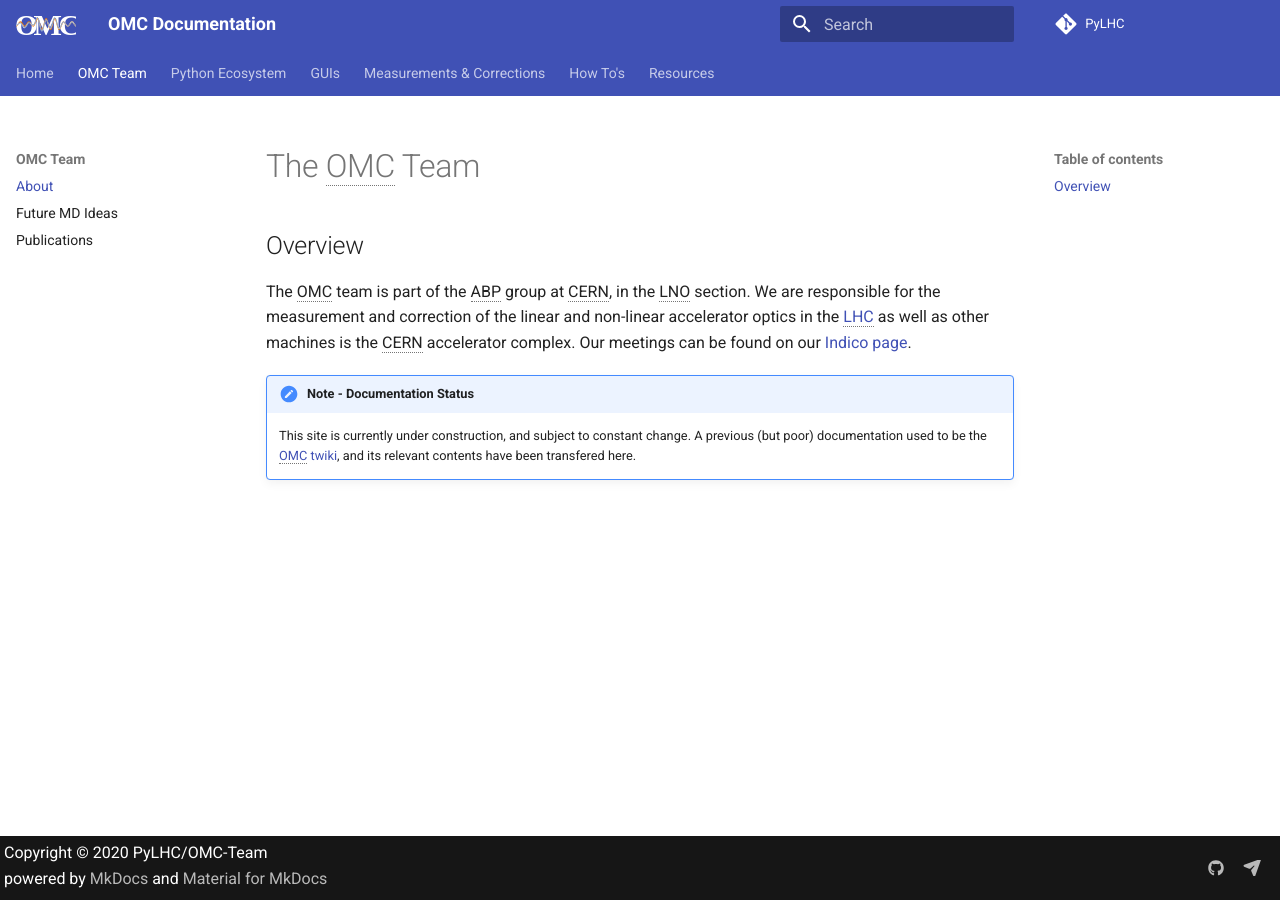
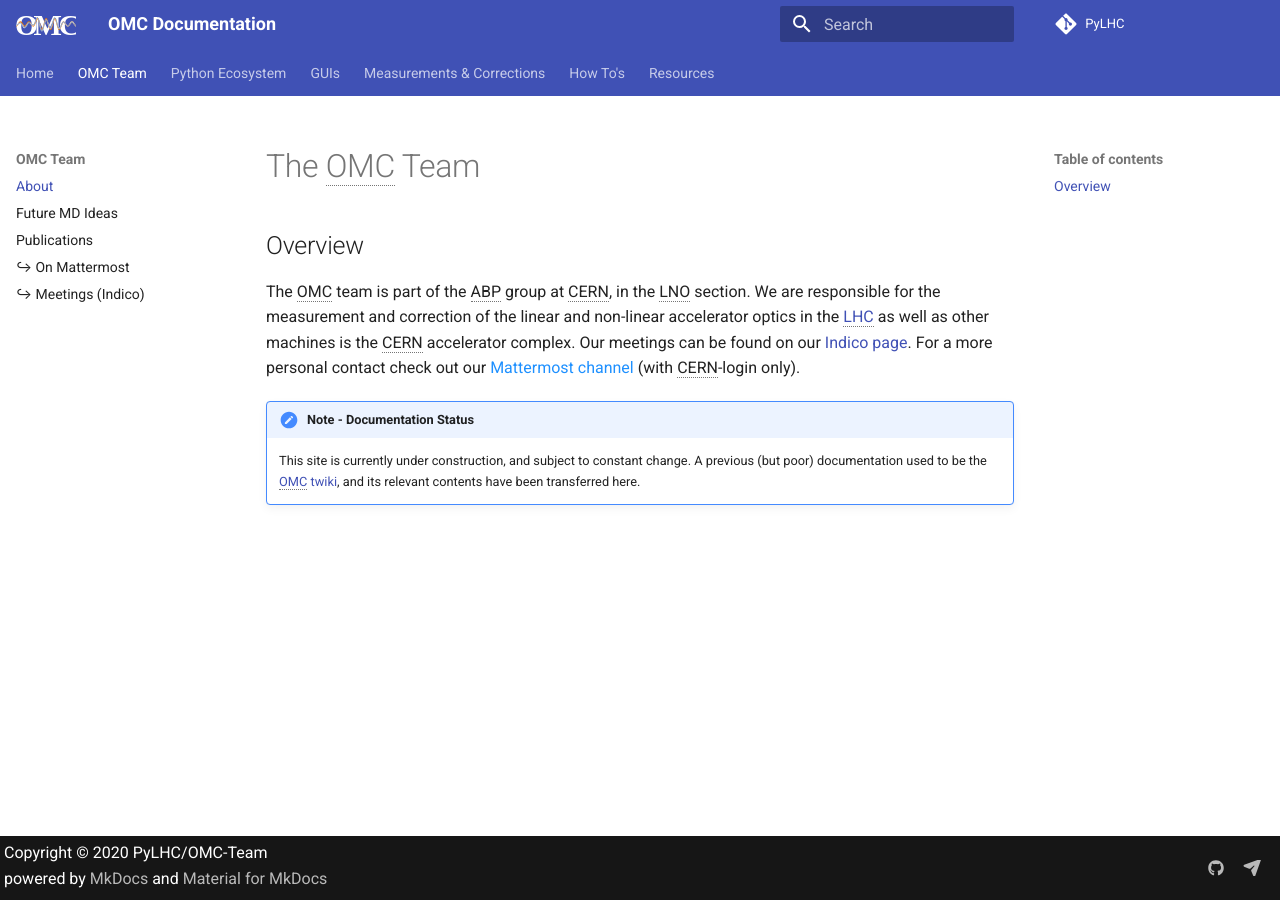
Before and after one commit to pylhc/pylhc.github.io, an MkDocs documentation site: the page built from docs/omc_team/about.md, in a window 1280 px wide. Built offline with MkDocs 1.6.1 and Material for MkDocs 9.7.7, drawn with Linux system fonts in a browser that asks for light colours.

Commit message:
mattermost and typo

```diff
--- a/docs/omc_team/about.md
+++ b/docs/omc_team/about.md
@@ -5,10 +5,11 @@
 The OMC team is part of the ABP group at CERN, in the LNO section.
 We are responsible for the measurement and correction of the linear and non-linear accelerator optics in the [LHC][lhc]{target=_blank} as well as other machines is the CERN accelerator complex.
 Our meetings can be found on our [Indico page][omc_indico]{target=_blank}.
+For a more personal contact check out our [Mattermost channel][omc_mattermost]{target=_blank .cern_login} (with CERN-login only).
 
 !!! note "Note - Documentation Status"
     This site is currently under construction, and subject to constant change.
-    A previous (but poor) documentation used to be the [OMC twiki][omc_twiki]{target=_blank}, and its relevant contents have been transfered here.
+    A previous (but poor) documentation used to be the [OMC twiki][omc_twiki]{target=_blank}, and its relevant contents have been transferred here.
 
 *[CERN]: Conseil Européen pour la Recherche Nucléaire
 *[ABP]: Accelerator and Beams Physics
@@ -20,3 +21,4 @@ Our meetings can be found on our [Indico page][omc_indico]{target=_blank}.
 [lhc]: https://home.cern/science/accelerators/large-hadron-collider
 [omc_indico]: https://indico.cern.ch/category/5986/
 [omc_twiki]: https://twiki.cern.ch/twiki/bin/view/BEABP/OMC
+[omc_mattermost]: https://mattermost.web.cern.ch/be-dep/channels/omc-team
--- a/mkdocs.yml
+++ b/mkdocs.yml
@@ -109,6 +109,8 @@ nav:
     - About: omc_team/about.md
     - Future MD Ideas: omc_team/ideas.md
     - Publications: omc_team/publications.md
+    - ↪ On Mattermost: https://mattermost.web.cern.ch/be-dep/channels/omc-team
+    - ↪ Meetings (Indico): https://indico.cern.ch/category/5986/
   - Python Ecosystem:
     - About: packages/about.md
     - omc3:
```
Also changed, not shown: docs/measurements/physics/bpm_calibration.md (+1 -2 lines).
